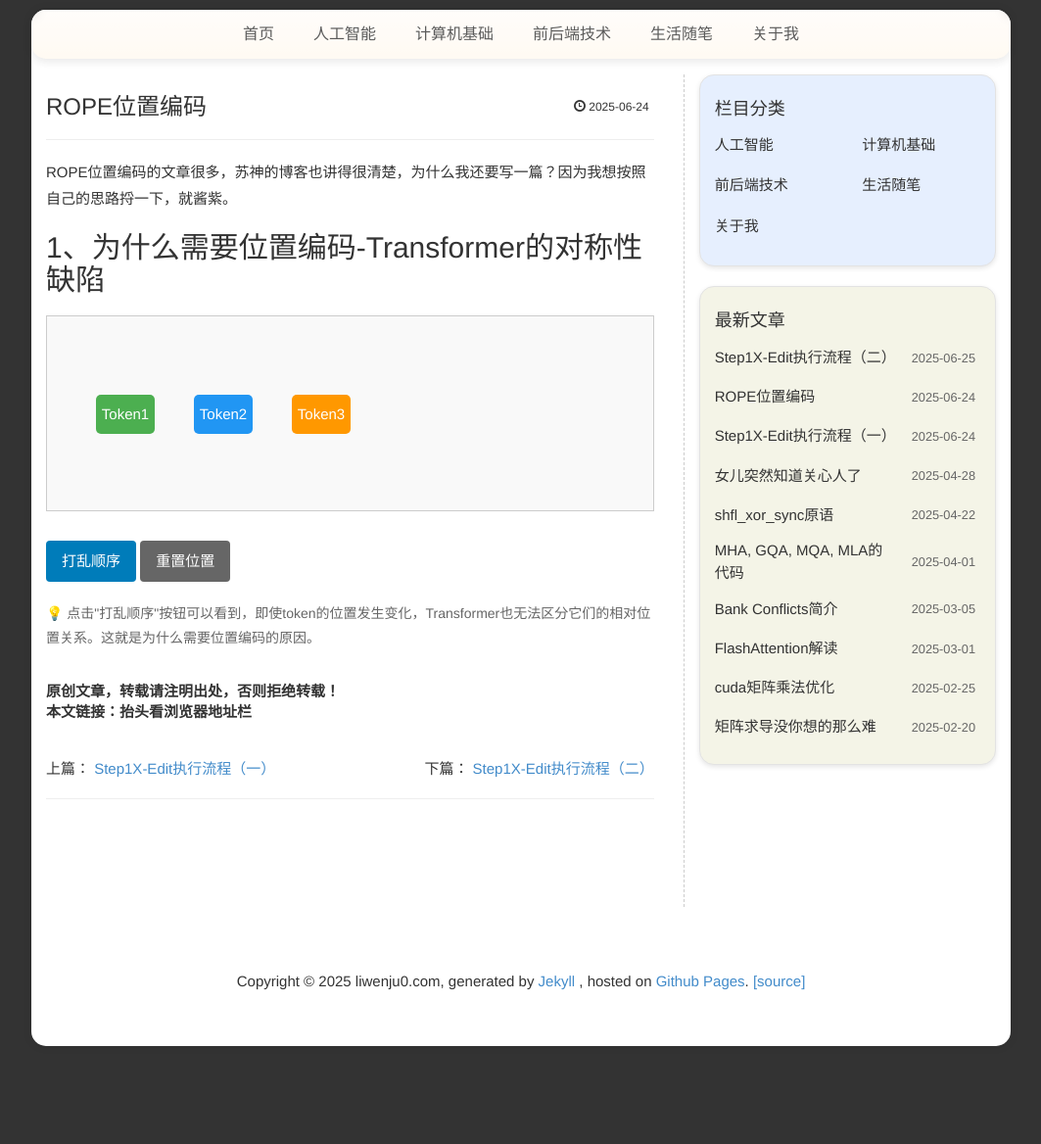
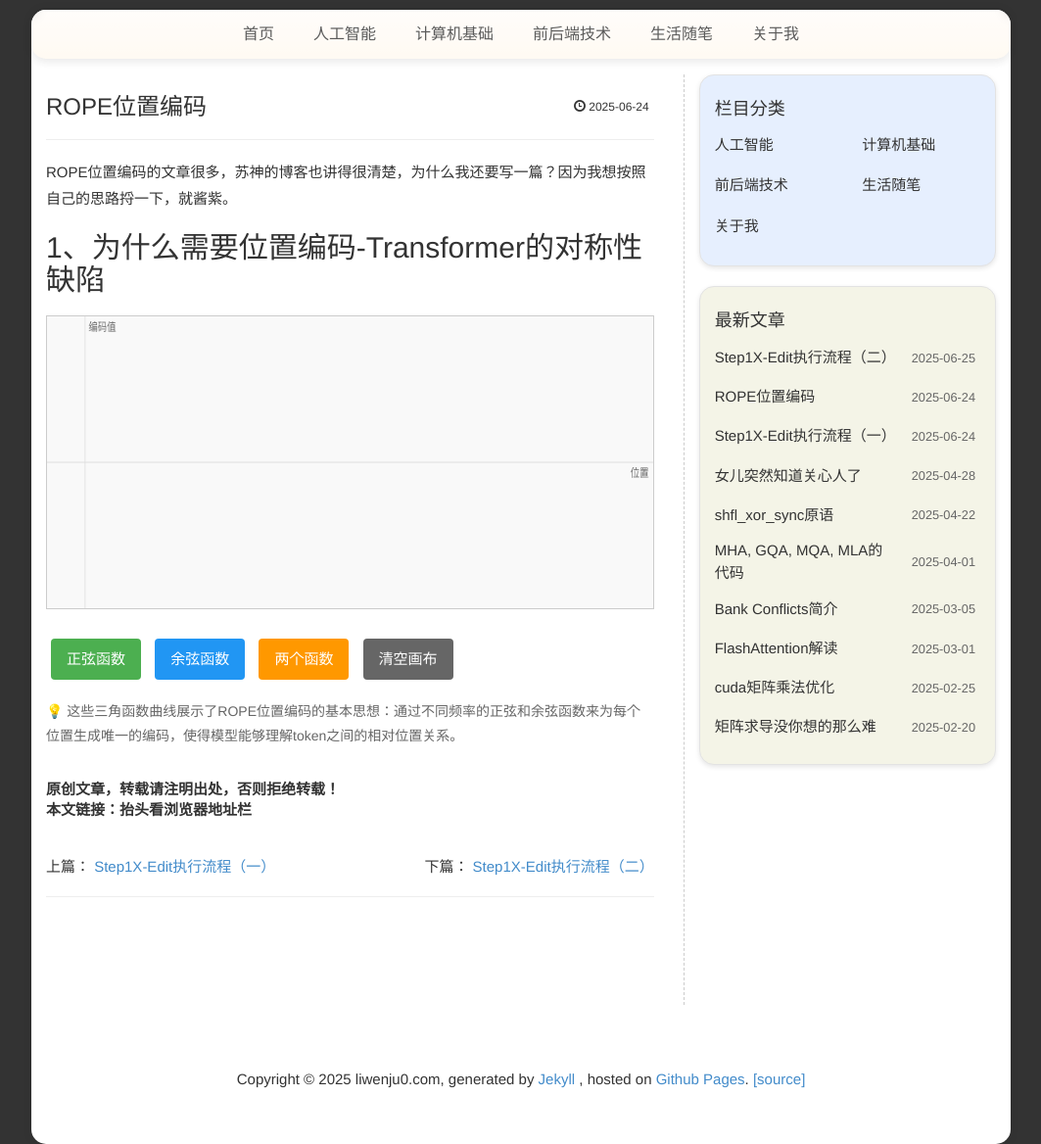
Before and after one commit to liwenju0/liwenju0.github.io, a Jekyll site: the page built from _posts/2025-06-26-ROPE位置编码.md, in a window 1280 px wide. Shown: the whole page at 98% size, without its empty margins (108-1171 px from the left). Built offline with Jekyll 4.4.1, drawn with Linux system fonts in a browser that asks for light colours; comment, search, counter and statistics services are not loaded; before the commit the page ends 1068 px from its top, so only the background shows below that.

Commit message:
测试js动画

```diff
--- a/_posts/2025-06-26-ROPE位置编码.md
+++ b/_posts/2025-06-26-ROPE位置编码.md
@@ -11,48 +11,173 @@ ROPE位置编码的文章很多，苏神的博客也讲得很清楚，为什么
 <!--more-->
 
 ## 1、为什么需要位置编码-Transformer的对称性缺陷
-<div id="position-demo" style="width: 100%; height: 200px; border: 1px solid #ccc; margin: 20px 0; position: relative; background: #f9f9f9;">
-  <div class="token" style="position: absolute; width: 60px; height: 40px; background: #4CAF50; color: white; text-align: center; line-height: 40px; border-radius: 5px; transition: all 0.5s ease;">Token1</div>
-  <div class="token" style="position: absolute; width: 60px; height: 40px; background: #2196F3; color: white; text-align: center; line-height: 40px; border-radius: 5px; transition: all 0.5s ease;">Token2</div>
-  <div class="token" style="position: absolute; width: 60px; height: 40px; background: #FF9800; color: white; text-align: center; line-height: 40px; border-radius: 5px; transition: all 0.5s ease;">Token3</div>
+<div id="function-demo" style="width: 100%; height: 300px; border: 1px solid #ccc; margin: 20px 0; position: relative; background: #f9f9f9;">
+  <canvas id="functionCanvas" width="800" height="300" style="width: 100%; height: 100%;"></canvas>
 </div>
 
-<button onclick="shuffleTokens()" style="margin: 10px 0; padding: 8px 16px; background: #007cba; color: white; border: none; border-radius: 4px; cursor: pointer;">打乱顺序</button>
-<button onclick="resetTokens()" style="margin: 10px 0; padding: 8px 16px; background: #666; color: white; border: none; border-radius: 4px; cursor: pointer;">重置位置</button>
+<button onclick="drawSineWave()" style="margin: 10px 5px; padding: 8px 16px; background: #4CAF50; color: white; border: none; border-radius: 4px; cursor: pointer;">正弦函数</button>
+<button onclick="drawCosineWave()" style="margin: 10px 5px; padding: 8px 16px; background: #2196F3; color: white; border: none; border-radius: 4px; cursor: pointer;">余弦函数</button>
+<button onclick="drawBothWaves()" style="margin: 10px 5px; padding: 8px 16px; background: #FF9800; color: white; border: none; border-radius: 4px; cursor: pointer;">两个函数</button>
+<button onclick="clearCanvas()" style="margin: 10px 5px; padding: 8px 16px; background: #666; color: white; border: none; border-radius: 4px; cursor: pointer;">清空画布</button>
 
 <script>
-let positions = [
-  {left: 50, top: 80},
-  {left: 150, top: 80},
-  {left: 250, top: 80}
-];
+let canvas, ctx;
+let animationId;
 
-function initTokens() {
-  const tokens = document.querySelectorAll('#position-demo .token');
-  tokens.forEach((token, index) => {
-    token.style.left = positions[index].left + 'px';
-    token.style.top = positions[index].top + 'px';
-  });
+function initCanvas() {
+  canvas = document.getElementById('functionCanvas');
+  if (!canvas) return;
+
+  ctx = canvas.getContext('2d');
+  canvas.width = 800;
+  canvas.height = 300;
+
+  // 绘制坐标轴
+  drawAxes();
 }
 
-function shuffleTokens() {
-  const tokens = document.querySelectorAll('#position-demo .token');
-  const shuffledPositions = [...positions].sort(() => Math.random() - 0.5);
+function drawAxes() {
+  ctx.clearRect(0, 0, canvas.width, canvas.height);
+  ctx.strokeStyle = '#ddd';
+  ctx.lineWidth = 1;
 
-  tokens.forEach((token, index) => {
-    token.style.left = shuffledPositions[index].left + 'px';
-    token.style.top = shuffledPositions[index].top + 'px';
-  });
+  // X轴
+  ctx.beginPath();
+  ctx.moveTo(0, canvas.height / 2);
+  ctx.lineTo(canvas.width, canvas.height / 2);
+  ctx.stroke();
+
+  // Y轴
+  ctx.beginPath();
+  ctx.moveTo(50, 0);
+  ctx.lineTo(50, canvas.height);
+  ctx.stroke();
+
+  // 添加标签
+  ctx.fillStyle = '#666';
+  ctx.font = '12px Arial';
+  ctx.fillText('位置', canvas.width - 30, canvas.height / 2 + 15);
+  ctx.fillText('编码值', 55, 15);
 }
 
-function resetTokens() {
-  initTokens();
+function drawSineWave() {
+  if (animationId) cancelAnimationFrame(animationId);
+  drawAxes();
+
+  let x = 0;
+  function animate() {
+    if (x > canvas.width - 50) {
+      x = 0;
+      drawAxes();
+    }
+
+    ctx.strokeStyle = '#4CAF50';
+    ctx.lineWidth = 2;
+    ctx.beginPath();
+
+    for (let i = 0; i <= x; i++) {
+      const y = canvas.height / 2 + 80 * Math.sin((i - 50) * 0.02);
+      if (i === 0) {
+        ctx.moveTo(i + 50, y);
+      } else {
+        ctx.lineTo(i + 50, y);
+      }
+    }
+    ctx.stroke();
+
+    x += 2;
+    animationId = requestAnimationFrame(animate);
+  }
+  animate();
+}
+
+function drawCosineWave() {
+  if (animationId) cancelAnimationFrame(animationId);
+  drawAxes();
+
+  let x = 0;
+  function animate() {
+    if (x > canvas.width - 50) {
+      x = 0;
+      drawAxes();
+    }
+
+    ctx.strokeStyle = '#2196F3';
+    ctx.lineWidth = 2;
+    ctx.beginPath();
+
+    for (let i = 0; i <= x; i++) {
+      const y = canvas.height / 2 + 80 * Math.cos((i - 50) * 0.02);
+      if (i === 0) {
+        ctx.moveTo(i + 50, y);
+      } else {
+        ctx.lineTo(i + 50, y);
+      }
+    }
+    ctx.stroke();
+
+    x += 2;
+    animationId = requestAnimationFrame(animate);
+  }
+  animate();
+}
+
+function drawBothWaves() {
+  if (animationId) cancelAnimationFrame(animationId);
+  drawAxes();
+
+  let x = 0;
+  function animate() {
+    if (x > canvas.width - 50) {
+      x = 0;
+      drawAxes();
+    }
+
+    // 绘制正弦波
+    ctx.strokeStyle = '#4CAF50';
+    ctx.lineWidth = 2;
+    ctx.beginPath();
+    for (let i = 0; i <= x; i++) {
+      const y = canvas.height / 2 + 60 * Math.sin((i - 50) * 0.02);
+      if (i === 0) {
+        ctx.moveTo(i + 50, y);
+      } else {
+        ctx.lineTo(i + 50, y);
+      }
+    }
+    ctx.stroke();
+
+    // 绘制余弦波
+    ctx.strokeStyle = '#2196F3';
+    ctx.lineWidth = 2;
+    ctx.beginPath();
+    for (let i = 0; i <= x; i++) {
+      const y = canvas.height / 2 + 60 * Math.cos((i - 50) * 0.02);
+      if (i === 0) {
+        ctx.moveTo(i + 50, y);
+      } else {
+        ctx.lineTo(i + 50, y);
+      }
+    }
+    ctx.stroke();
+
+    x += 2;
+    animationId = requestAnimationFrame(animate);
+  }
+  animate();
+}
+
+function clearCanvas() {
+  if (animationId) cancelAnimationFrame(animationId);
+  drawAxes();
 }
 
 // 页面加载时初始化
-document.addEventListener('DOMContentLoaded', initTokens);
+document.addEventListener('DOMContentLoaded', function() {
+  setTimeout(initCanvas, 100);
+});
 </script>
 
 <p style="color: #666; font-size: 14px; margin-top: 10px;">
-💡 点击"打乱顺序"按钮可以看到，即使token的位置发生变化，Transformer也无法区分它们的相对位置关系。这就是为什么需要位置编码的原因。
+💡 这些三角函数曲线展示了ROPE位置编码的基本思想：通过不同频率的正弦和余弦函数来为每个位置生成唯一的编码，使得模型能够理解token之间的相对位置关系。
 </p>
```
